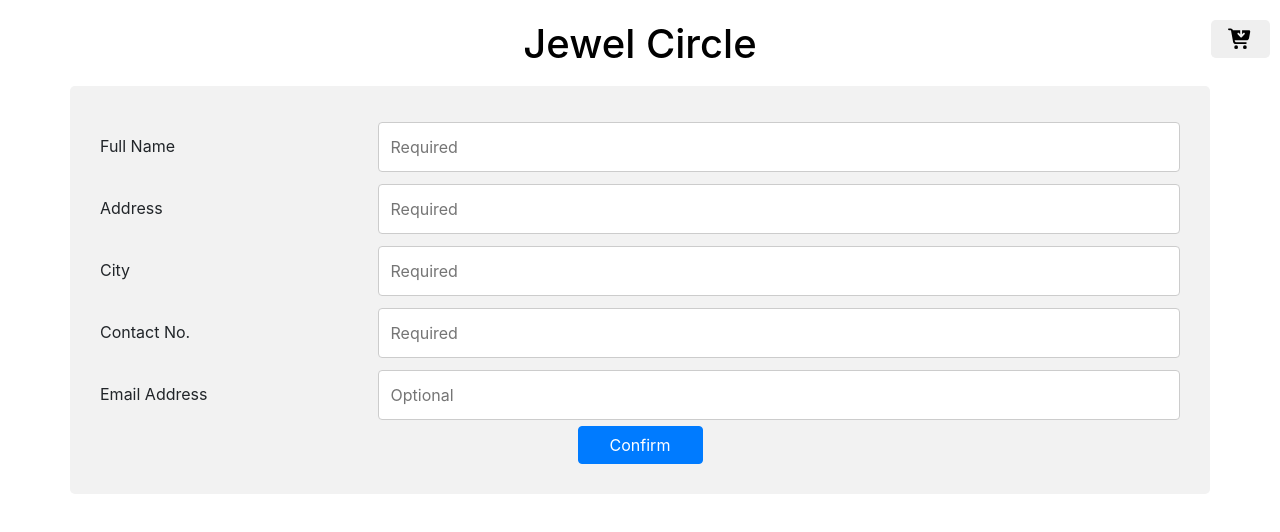
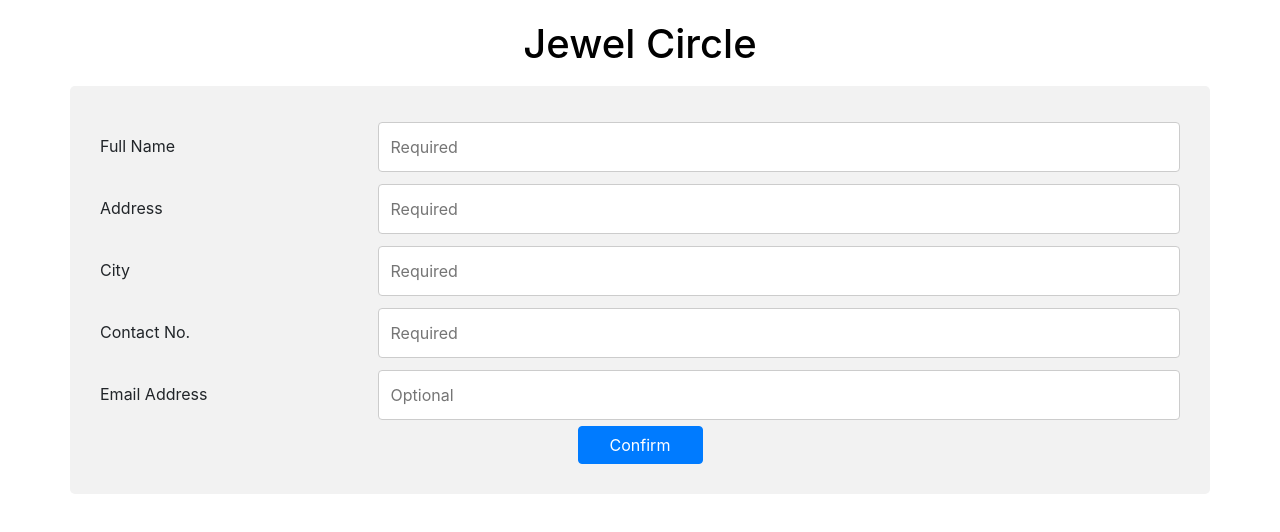
Before and after one commit to hashirtihami/jc, a plain HTML site: page last.html in a window 1280 px wide. Drawn offline with nearby package versions, Linux system fonts and the light colour scheme.

Commit message:
cart btn removed from last.html (pangy kr rha tha bey)

```diff
--- a/last.html
+++ b/last.html
@@ -20,7 +20,6 @@
     <div class="form">
     <div class="homediv">
        <a href="index.html"> <h1 class="homecontent"> Jewel Circle </h1> </a>
-      <form action="cart.html"><button class="btn btn-default btn-lg cart"> <i class="fas fa-cart-arrow-down "></i> </button></form>
     </div>
 
     <div class="container">
```
